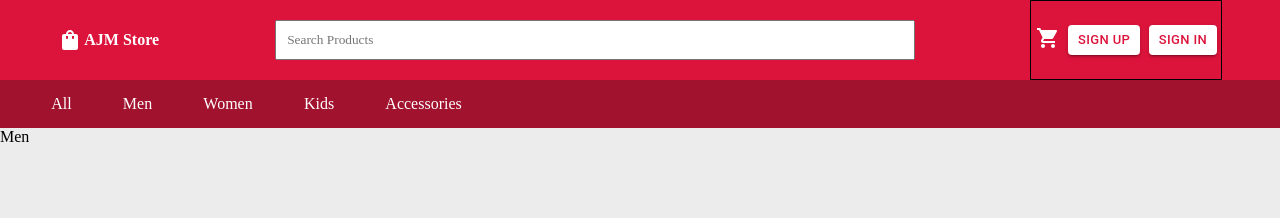
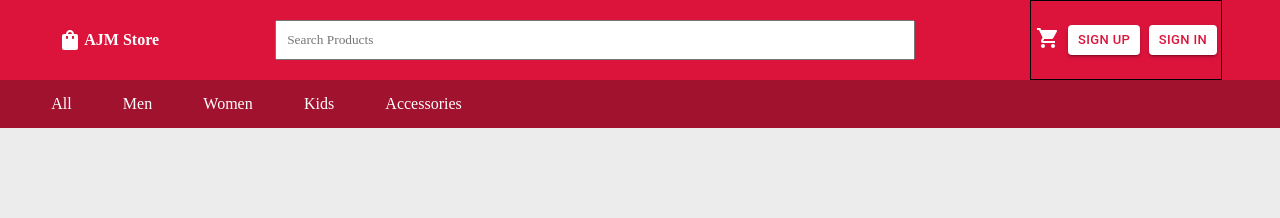
Before and after one commit to AnasJMirza/hackathon-user-web, a React (Create React App) app: page /men in a window 1280 px wide. Shown: the top 218 px of the page. Built offline with nearby package versions, Linux system fonts and the light colour scheme.

Commit message:
works on men section

```diff
--- a/src/pages/men/Men.js
+++ b/src/pages/men/Men.js
@@ -1,9 +1,15 @@
 import React from 'react';
+import { useSelector, useDispatch } from 'react-redux'
+import { useEffect } from 'react';
+import ItemCard from '../../components/itemCard/ItemCard';
+import { fetchProducts } from '../../store/actions/ProductsAction';
 
 const Men = () => {
+
+
     return (
         <div>
-            Men
+
         </div>
     );
 };
--- a/src/routing/Routing.js
+++ b/src/routing/Routing.js
@@ -26,7 +26,7 @@ const Routing = () => {
                         <Route path='/women' element={<Women/>} />
                         <Route path='/kids' element={<Kids/>} />
                         <Route path='/accessories' element={<Accessories/>} />
-                        {/* <Route path='/accessories' element={<Signin/>} /> */}
+
 
                     </Routes>
             </BrowserRouter>
```
